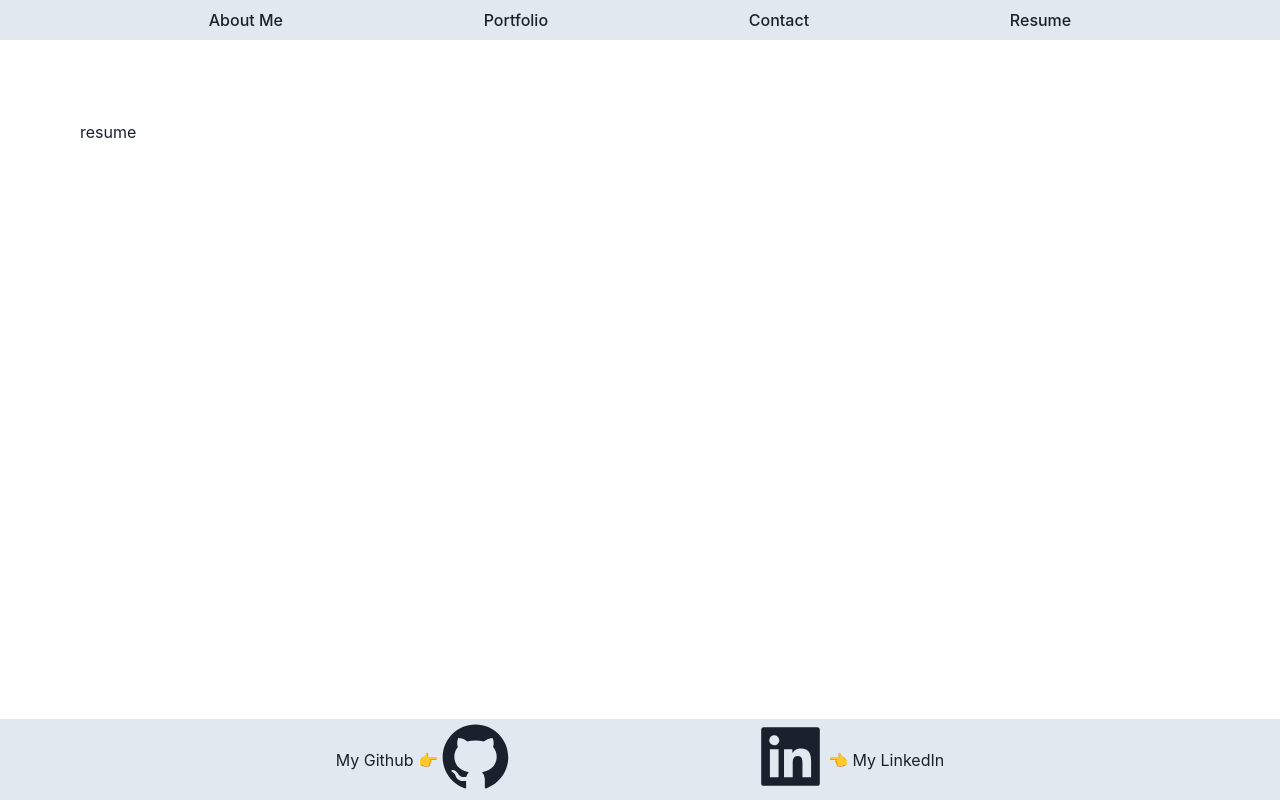
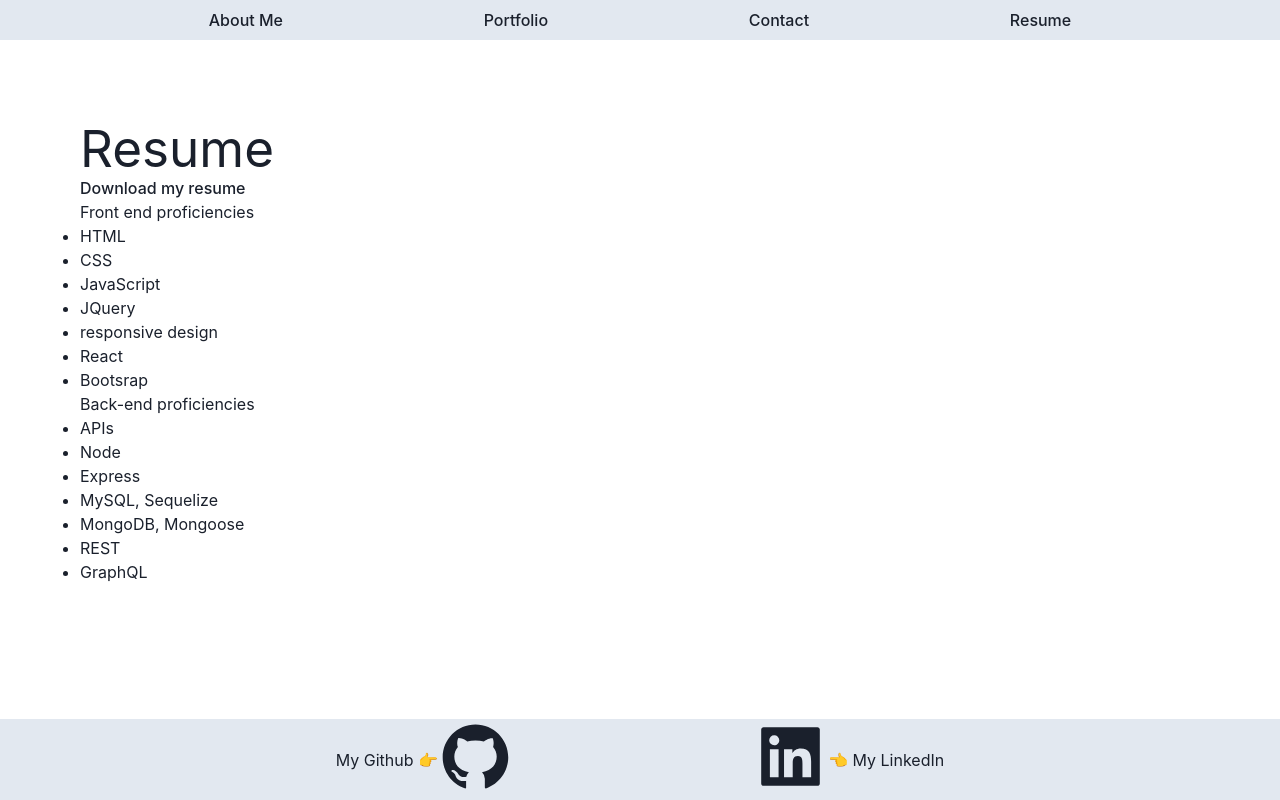
Before and after one commit to Tristenh/Tristen-Hobba-Portfolio, a React (Vite) app in the folder Tristen-Hobba-Portfolio/: page /resume in a window 1280 px wide. Built offline with nearby package versions, Linux system fonts and the light colour scheme.

Commit message:
addded resume.docx, added link to download my resume and listed my proficiencies in front end and back end in ResumePage.jsx

```diff
--- a/Tristen-Hobba-Portfolio/src/pages/ResumePage.jsx
+++ b/Tristen-Hobba-Portfolio/src/pages/ResumePage.jsx
@@ -1,7 +1,30 @@
-export default function ResumePage(){
-    return(
-        <div>
-            <p>resume</p>
-        </div>
-    )
+export default function ResumePage() {
+  return (
+    <div>
+      <h1>Resume</h1>
+      <a  href="./src/assets/Tristen Hobba Resume.docx" download>
+        Download my resume
+      </a>
+      <h2>Front end proficiencies</h2>
+      <ul>
+        <li>HTML</li>
+        <li>CSS</li>
+        <li>JavaScript</li>
+        <li>JQuery</li>
+        <li>responsive design</li>
+        <li>React</li>
+        <li>Bootsrap</li>
+      </ul>
+      <h2>Back-end proficiencies</h2>
+      <ul>
+        <li>APIs</li>
+        <li>Node</li>
+        <li>Express</li>
+        <li>MySQL, Sequelize</li>
+        <li>MongoDB, Mongoose</li>
+        <li>REST</li>
+        <li>GraphQL</li>
+      </ul>
+    </div>
+  );
 }
```
Also changed, not shown: 1 other file (tests, documents, lock files or other folders).
